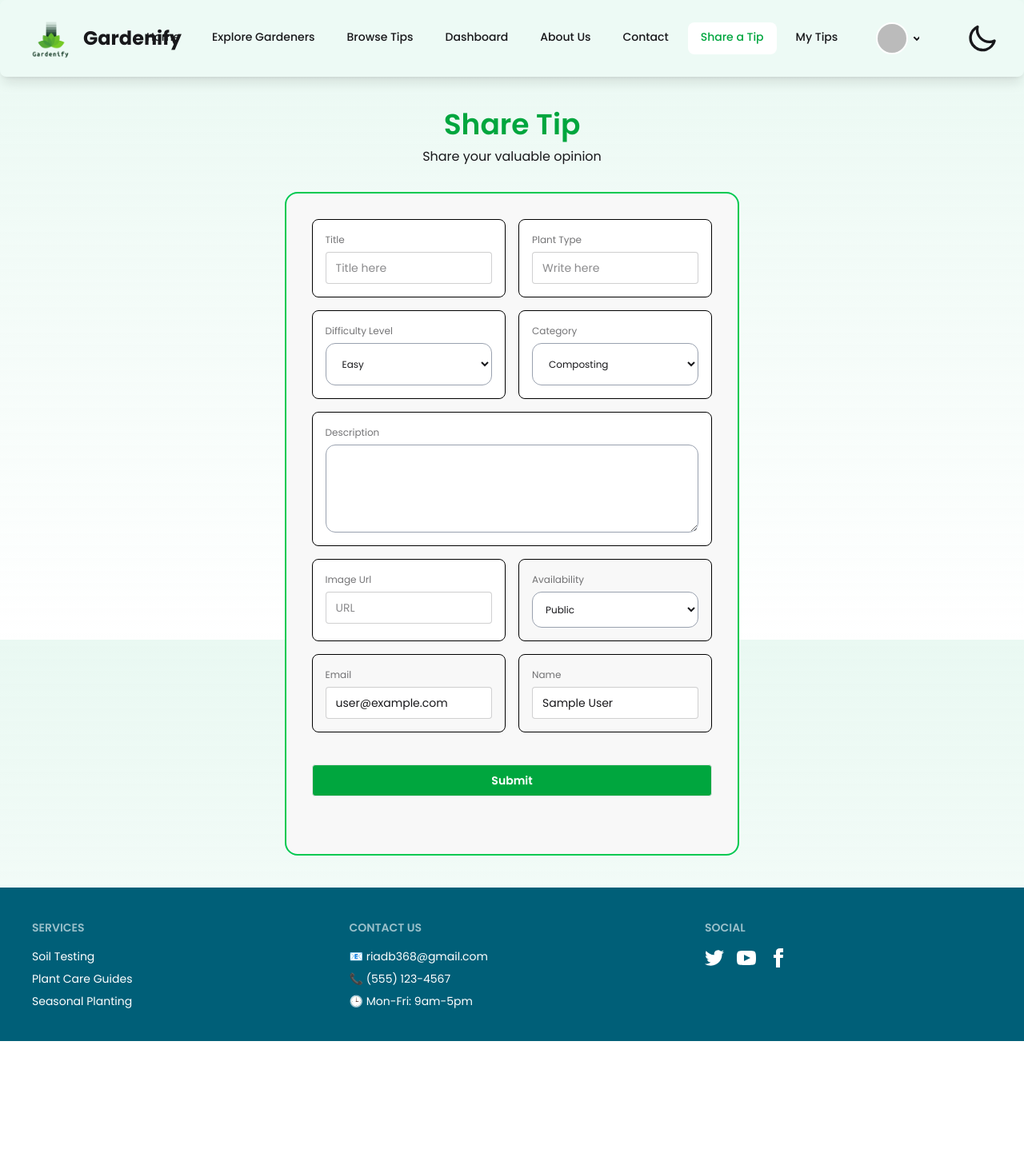
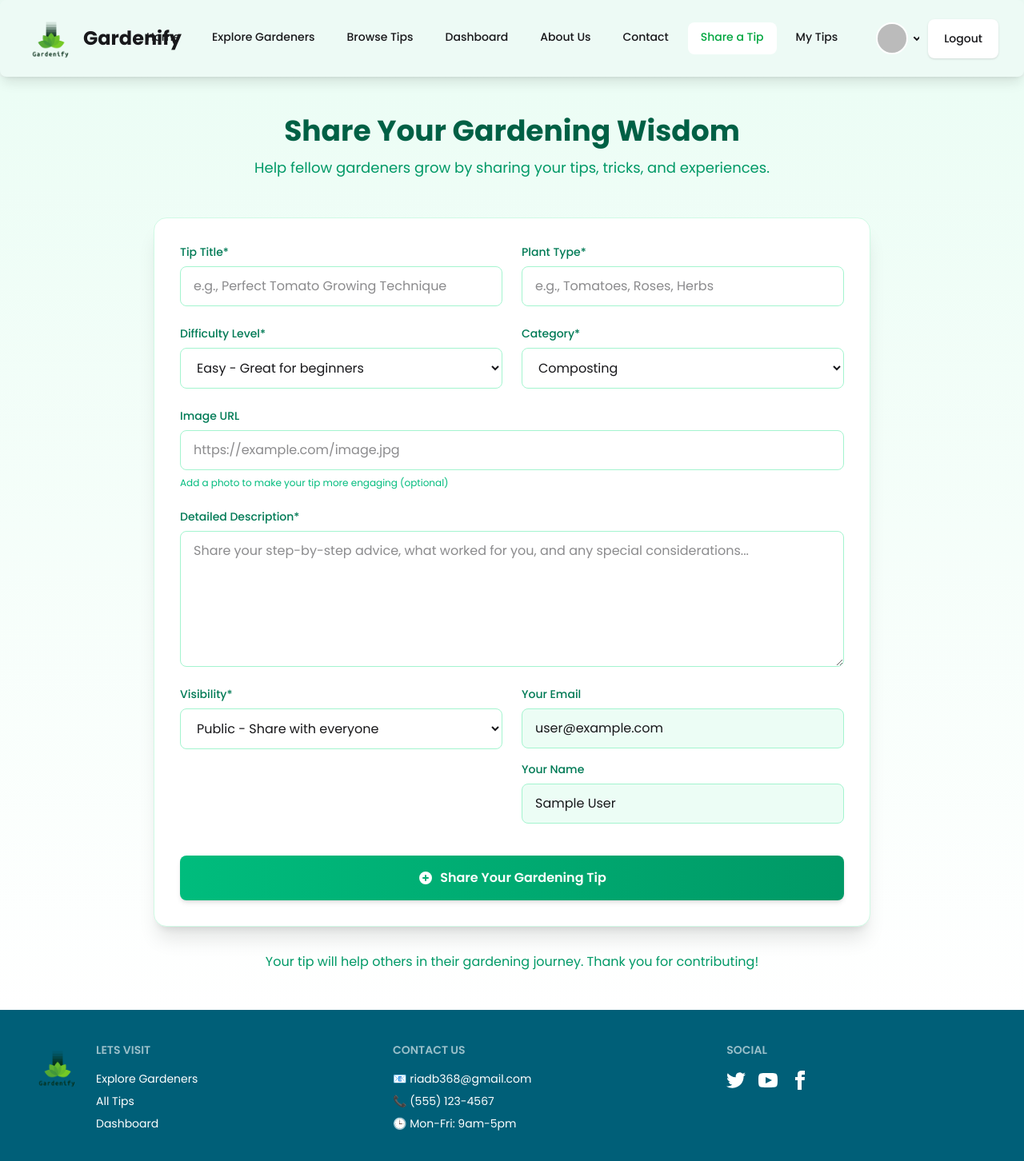
Before and after one commit to Riadul-Hasan/gardenify-client-view, a React (Vite) app: page /shareTips in a window 1280 px wide. Shown: the top 1452 px of the page at 80% size. Before the commit the page ends 1302 px from the top, so only its background shows below. Built offline with nearby package versions, Linux system fonts and the light colour scheme; no server answers; sample sign-in values are in the browser's storage.

Commit message:
share tips redesign

```diff
--- a/src/components/Footer.jsx
+++ b/src/components/Footer.jsx
@@ -1,16 +1,24 @@
 import React from 'react';
-
+import { Link } from 'react-router';
+import Logo from "../assets/logo-transparent.png"
 const Footer = () => {
     return (
         <footer className="footer transition-all duration-500  sm:footer-horizontal bg-cyan-800 text-white p-10">
 
-            <nav>
-                <h6 className="footer-title">Services</h6>
-                <a className="link link-hover">Soil Testing</a>
-                <a className="link link-hover">Plant Care Guides</a>
-                <a className="link link-hover">Seasonal Planting</a>
+            <div className='flex flex-row-reverse gap-4'>
+                <nav className='flex flex-col gap-2'>
+                    <h6 className="footer-title">Lets Visit</h6>
+                    <Link to="/explore">Explore Gardeners</Link>
+                    <Link to="/browseTips">All Tips</Link>
+                    <Link to="/dashboard">Dashboard</Link>
 
-            </nav>
+
+                </nav>
+
+                <div className='rounded-full '>
+                    <img className='w-16 h-16 object-contain' src={Logo} alt="logo" />
+                </div>
+            </div>
             <nav>
                 <h6 className="footer-title">Contact Us</h6>
                 <a className="link link-hover">📧 riadb368@gmail.com</a>
--- a/src/components/Navbar/Navbar.jsx
+++ b/src/components/Navbar/Navbar.jsx
@@ -1,4 +1,4 @@
-import React, { use, useEffect, useState } from 'react';
+import React, { use } from 'react';
 import Logo from "../../assets/logo-transparent.png"
 import { Link, NavLink, useNavigate } from 'react-router';
 import { AuthContext } from '../../provider/AuthProvider';
@@ -6,23 +6,23 @@ import Swal from 'sweetalert2';
 
 const Navbar = () => {
     const { user, logOut } = use(AuthContext)
-    const [theme, setTheme] = useState(localStorage.getItem("theme") ? localStorage.getItem("theme") : "light")
+    // const [theme, setTheme] = useState(localStorage.getItem("theme") ? localStorage.getItem("theme") : "light")
     const navigate = useNavigate()
 
-    useEffect(() => {
-        localStorage.setItem("theme", theme)
-        const localTheme = localStorage.getItem("theme")
-        document.querySelector("html").setAttribute("data-theme", localTheme)
-    }, [theme])
+    // useEffect(() => {
+    //     localStorage.setItem("theme", theme)
+    //     const localTheme = localStorage.getItem("theme")
+    //     document.querySelector("html").setAttribute("data-theme", localTheme)
+    // }, [theme])
 
-    const handleToggle = (e) => {
-        if (e.target.checked) {
-            setTheme("dark")
-        }
-        else {
-            setTheme("light")
-        }
-    }
+    // const handleToggle = (e) => {
+    //     if (e.target.checked) {
+    //         setTheme("dark")
+    //     }
+    //     else {
+    //         setTheme("light")
+    //     }
+    // }
 
     const handleLogout = () => [
         logOut()
@@ -255,29 +255,16 @@ const Navbar = () => {
 
             {/* CTA Button */}
             <div className="navbar-end">
-                {/* Toggle dark light theme functionality */}
-                <label className="swap swap-rotate">
-                    <input type="checkbox"
-                        onChange={handleToggle}
-                        checked={theme === "light" ? false : true}
-                    />
-                    {/* sun icon */}
-                    <svg
-                        className="swap-on h-10 w-10 fill-current"
-                        xmlns="http://www.w3.org/2000/svg"
-                        viewBox="0 0 24 24">
-                        <path
-                            d="M5.64,17l-.71.71a1,1,0,0,0,0,1.41,1,1,0,0,0,1.41,0l.71-.71A1,1,0,0,0,5.64,17ZM5,12a1,1,0,0,0-1-1H3a1,1,0,0,0,0,2H4A1,1,0,0,0,5,12Zm7-7a1,1,0,0,0,1-1V3a1,1,0,0,0-2,0V4A1,1,0,0,0,12,5ZM5.64,7.05a1,1,0,0,0,.7.29,1,1,0,0,0,.71-.29,1,1,0,0,0,0-1.41l-.71-.71A1,1,0,0,0,4.93,6.34Zm12,.29a1,1,0,0,0,.7-.29l.71-.71a1,1,0,1,0-1.41-1.41L17,5.64a1,1,0,0,0,0,1.41A1,1,0,0,0,17.66,7.34ZM21,11H20a1,1,0,0,0,0,2h1a1,1,0,0,0,0-2Zm-9,8a1,1,0,0,0-1,1v1a1,1,0,0,0,2,0V20A1,1,0,0,0,12,19ZM18.36,17A1,1,0,0,0,17,18.36l.71.71a1,1,0,0,0,1.41,0,1,1,0,0,0,0-1.41ZM12,6.5A5.5,5.5,0,1,0,17.5,12,5.51,5.51,0,0,0,12,6.5Zm0,9A3.5,3.5,0,1,1,15.5,12,3.5,3.5,0,0,1,12,15.5Z" />
-                    </svg>
-                    {/* moon icon */}
-                    <svg
-                        className="swap-off h-10 w-10 fill-current"
-                        xmlns="http://www.w3.org/2000/svg"
-                        viewBox="0 0 24 24">
-                        <path
-                            d="M21.64,13a1,1,0,0,0-1.05-.14,8.05,8.05,0,0,1-3.37.73A8.15,8.15,0,0,1,9.08,5.49a8.59,8.59,0,0,1,.25-2A1,1,0,0,0,8,2.36,10.14,10.14,0,1,0,22,14.05,1,1,0,0,0,21.64,13Zm-9.5,6.69A8.14,8.14,0,0,1,7.08,5.22v.27A10.15,10.15,0,0,0,17.22,15.63a9.79,9.79,0,0,0,2.1-.22A8.11,8.11,0,0,1,12.14,19.73Z" />
-                    </svg>
-                </label>
+                <ul className=" shadow menu dropdown-content z-[1] bg-base-100    rounded-box  ">
+                    <li>
+                        <button
+                            onClick={handleLogout}
+                            className="text-left hover:bg-green-100 rounded-lg  font-medium"
+                        >
+                            Logout
+                        </button>
+                    </li>
+                </ul>
             </div>
         </div>
     );
--- a/src/pages/ShareGardenTip.jsx
+++ b/src/pages/ShareGardenTip.jsx
@@ -1,133 +1,262 @@
-import React, { use } from 'react';
+import React from 'react';
+import { use } from 'react';
 import { AuthContext } from '../provider/AuthProvider';
 import Swal from 'sweetalert2';
 import { useNavigate } from 'react-router';
+import { motion } from 'framer-motion';
 
 const ShareGardenTip = () => {
-    const { user } = use(AuthContext)
-    const navigate = useNavigate()
+    const { user } = use(AuthContext);
+    const navigate = useNavigate();
 
-    const handleAddTips = (e) => {
-        e.preventDefault()
+    const handleAddTips = async (e) => {
+        e.preventDefault();
         const form = e.target;
-        const formData = new FormData(form)
-        const tipsData = Object.fromEntries(formData.entries())
-        // console.log(tipsData)
+        const formData = new FormData(form);
+        const tipsData = Object.fromEntries(formData.entries());
+
         const dataForDB = {
             ...tipsData,
-            totalLiked: 0
-        }
+            totalLiked: 0,
+            authorPhoto: user.photoURL || '',
+            createdAt: new Date().toISOString()
+        };
 
-        fetch("https://gardening-server-theta.vercel.app/shareTIps", {
+        try {
+            const response = await fetch("https://gardening-server-theta.vercel.app/shareTIps", {
                 method: "POST",
                 headers: {
                     "content-type": "application/json"
                 },
                 body: JSON.stringify(dataForDB)
-        })
-            .then(result => result.json())
-            .then(data => {
-                // console.log("Data after added tips", data)
+            });
+
+            const data = await response.json();
+
             if (data.insertedId) {
+                await Swal.fire({
+                    title: "Tip Shared Successfully!",
+                    text: "Your gardening wisdom is now available to help others grow.",
+                    icon: "success",
+                    showConfirmButton: false,
+                    timer: 2000,
+                    background: '#f0fdf4',
+                    color: '#065f46',
+                    iconColor: '#10b981'
+                });
+                navigate("/browseTips");
+            }
+        } catch (error) {
             Swal.fire({
-                        title: "Tip Successfully added",
-                        icon: "success",
-                        draggable: true
+                title: "Oops!",
+                text: "Something went wrong. Please try again.",
+                icon: "error",
+                confirmButtonColor: "#10b981"
             });
-                    navigate("/browseTips")
         }
-            })
+    };
 
+    return (
+        <motion.div
+            initial={{ opacity: 0 }}
+            animate={{ opacity: 1 }}
+            transition={{ duration: 0.5 }}
+            className="min-h-screen bg-gradient-to-b from-emerald-50 to-white py-12 px-4 sm:px-6 lg:px-8"
+        >
+            <title>Share Your Gardening Tip</title>
 
+            <div className="max-w-4xl mx-auto">
+                <motion.div
+                    initial={{ y: -20 }}
+                    animate={{ y: 0 }}
+                    transition={{ duration: 0.5 }}
+                    className="text-center mb-12"
+                >
+                    <h2 className="text-4xl font-bold text-emerald-800 mb-3">Share Your Gardening Wisdom</h2>
+                    <p className="text-lg text-emerald-600 max-w-2xl mx-auto">
+                        Help fellow gardeners grow by sharing your tips, tricks, and experiences.
+                    </p>
+                </motion.div>
 
-    }
-    return (
-        <div className=' '>
-            <title>Share Tip</title>
-            <div className='pb-10 lg:w-4/9 mx-auto '>
+                <motion.form
+                    initial={{ scale: 0.98 }}
+                    animate={{ scale: 1 }}
+                    transition={{ duration: 0.3 }}
+                    onSubmit={handleAddTips}
+                    className="bg-white rounded-2xl shadow-xl overflow-hidden border border-emerald-100"
+                >
+                    <div className="p-6 sm:p-8 space-y-6">
+                        <div className="grid grid-cols-1 md:grid-cols-2 gap-6">
+                            {/* Title */}
+                            <motion.div
+                                whileHover={{ scale: 1.01 }}
+                                className="space-y-2"
+                            >
+                                <label className="block text-sm font-medium text-emerald-700">Tip Title*</label>
+                                <input
+                                    type="text"
+                                    name="title"
+                                    required
+                                    className="block w-full px-4 py-3 rounded-lg border border-emerald-200 focus:ring-2 focus:ring-emerald-500 focus:border-emerald-500 transition"
+                                    placeholder="e.g., Perfect Tomato Growing Technique"
+                                />
+                            </motion.div>
 
-                <div className='text-center py-8'>
-                    <h2 className='text-4xl font-semibold py-2 text-green-600'>Share Tip</h2>
-                    <p>Share your valuable opinion</p>
-                </div>
+                            {/* Plant Type */}
+                            <motion.div
+                                whileHover={{ scale: 1.01 }}
+                                className="space-y-2"
+                            >
+                                <label className="block text-sm font-medium text-emerald-700">Plant Type*</label>
+                                <input
+                                    type="text"
+                                    name="plantType"
+                                    required
+                                    className="block w-full px-4 py-3 rounded-lg border border-emerald-200 focus:ring-2 focus:ring-emerald-500 focus:border-emerald-500 transition"
+                                    placeholder="e.g., Tomatoes, Roses, Herbs"
+                                />
+                            </motion.div>
 
+                            {/* Difficulty Level */}
+                            <motion.div
+                                whileHover={{ scale: 1.01 }}
+                                className="space-y-2"
+                            >
+                                <label className="block text-sm font-medium text-emerald-700">Difficulty Level*</label>
+                                <select
+                                    name="difficulty"
+                                    className="block w-full px-4 py-3 rounded-lg border border-emerald-200 focus:ring-2 focus:ring-emerald-500 focus:border-emerald-500 transition bg-white"
+                                >
+                                    <option value="easy">Easy - Great for beginners</option>
+                                    <option value="medium">Medium - Some experience needed</option>
+                                    <option value="hard">Hard - Challenging even for experts</option>
+                                </select>
+                            </motion.div>
 
-
-
-
-                <form data-theme="light" onSubmit={handleAddTips} className='p-4 md:p-8 bg-base-200 border-2 border-green-500 rounded-2xl'>
-                    <div className='grid grid-cols-1 md:grid-cols-2 gap-4'>
-                        <fieldset className="fieldset bg-white border-black rounded-box border p-4 md:col-span-1">
-                            <label className="label">Title</label>
-                            <input type="text" className="input w-full" name='title' placeholder="Title here" />
-                        </fieldset>
-
-
-                        <fieldset className="fieldset bg-white border-black rounded-box border p-4 md:col-span-1">
-                            <label className="label">Plant Type</label>
-                            <input type="text" className="input w-full" name='plantType' placeholder="Write here" />
-                        </fieldset>
-
-
-                        <fieldset className="fieldset bg-white border-black rounded-box border p-4 md:col-span-1">
-                            <label className="label">Difficulty Level</label>
-                            <select name="difficulty" className='bg-white border rounded-xl border-gray-400 p-4 w-full'>
-                                <option value="easy">Easy</option>
-                                <option value="medium">Medium</option>
-                                <option value="hard">Hard</option>
-                            </select>
-                        </fieldset>
-
-
-                        <fieldset className="fieldset bg-white border-black rounded-box border p-4 md:col-span-1">
-                            <label className="label">Category</label>
-                            <select name="category" className='border rounded-xl border-gray-400 p-4 w-full'>
+                            {/* Category */}
+                            <motion.div
+                                whileHover={{ scale: 1.01 }}
+                                className="space-y-2"
+                            >
+                                <label className="block text-sm font-medium text-emerald-700">Category*</label>
+                                <select
+                                    name="category"
+                                    className="block w-full px-4 py-3 rounded-lg border border-emerald-200 focus:ring-2 focus:ring-emerald-500 focus:border-emerald-500 transition bg-white"
+                                >
                                     <option value="composting">Composting</option>
                                     <option value="plantCare">Plant Care</option>
                                     <option value="vartecalGardening">Vertical Gardening</option>
+                                    <option value="pestControl">Pest Control</option>
+                                    <option value="watering">Watering Techniques</option>
+                                    <option value="soil">Soil Preparation</option>
                                 </select>
-                        </fieldset>
+                            </motion.div>
 
+                            {/* Image URL */}
+                            <motion.div
+                                whileHover={{ scale: 1.01 }}
+                                className="space-y-2 md:col-span-2"
+                            >
+                                <label className="block text-sm font-medium text-emerald-700">Image URL</label>
+                                <input
+                                    type="url"
+                                    name="imageUrl"
+                                    className="block w-full px-4 py-3 rounded-lg border border-emerald-200 focus:ring-2 focus:ring-emerald-500 focus:border-emerald-500 transition"
+                                    placeholder="https://example.com/image.jpg"
+                                />
+                                <p className="text-xs text-emerald-500">Add a photo to make your tip more engaging (optional)</p>
+                            </motion.div>
 
-                        <fieldset className="fieldset bg-white border-black rounded-box border p-4 col-span-1 md:col-span-2">
-                            <label className="label">Description</label>
-                            <textarea className='bg-white border rounded-xl border-gray-400 w-full' name="description" cols="10" rows="6"></textarea>
-                        </fieldset>
+                            {/* Description */}
+                            <motion.div
+                                whileHover={{ scale: 1.01 }}
+                                className="space-y-2 md:col-span-2"
+                            >
+                                <label className="block text-sm font-medium text-emerald-700">Detailed Description*</label>
+                                <textarea
+                                    name="description"
+                                    required
+                                    rows="6"
+                                    className="block w-full px-4 py-3 rounded-lg border border-emerald-200 focus:ring-2 focus:ring-emerald-500 focus:border-emerald-500 transition"
+                                    placeholder="Share your step-by-step advice, what worked for you, and any special considerations..."
+                                ></textarea>
+                            </motion.div>
 
+                            {/* Availability */}
+                            <motion.div
+                                whileHover={{ scale: 1.01 }}
+                                className="space-y-2"
+                            >
+                                <label className="block text-sm font-medium text-emerald-700">Visibility*</label>
+                                <select
+                                    name="availability"
+                                    className="block w-full px-4 py-3 rounded-lg border border-emerald-200 focus:ring-2 focus:ring-emerald-500 focus:border-emerald-500 transition bg-white"
+                                >
+                                    <option value="public">Public - Share with everyone</option>
+                                    <option value="hidden">Hidden - Only visible to you</option>
+                                </select>
+                            </motion.div>
 
-                        <fieldset className="fieldset bg-white border-black rounded-box border p-4 md:col-span-1">
-                            <label className="label">Image Url</label>
-                            <input type="text" className="input w-full" name='imageUrl' placeholder="URL" />
-                        </fieldset>
+                            {/* User Info */}
+                            <div className="space-y-4">
+                                <motion.div
+                                    whileHover={{ scale: 1.01 }}
+                                    className="space-y-2"
+                                >
+                                    <label className="block text-sm font-medium text-emerald-700">Your Email</label>
+                                    <input
+                                        type="email"
+                                        readOnly
+                                        name="email"
+                                        defaultValue={user.email}
+                                        className="block w-full px-4 py-3 rounded-lg border border-emerald-200 bg-emerald-50 cursor-not-allowed"
+                                    />
+                                </motion.div>
 
-
-                        <fieldset className="fieldset bg-base-200 border-black rounded-box border p-4 md:col-span-1">
-                            <label className="label">Availability</label>
-                            <select name="availability" className='bg-white p-3 border rounded-xl border-gray-400 w-full'>
-                                <option value="public">Public</option>
-                                <option value="hidden">Hidden</option>
-                            </select>
-                        </fieldset>
-
-
-                        <fieldset className="fieldset bg-base-200 border-black rounded-box border p-4 md:col-span-1">
-                            <label className="label">Email</label>
-                            <input type="email" className="input w-full" readOnly name='email' defaultValue={user.email} />
-                        </fieldset>
-
-                        <fieldset className="fieldset bg-base-200 border-black rounded-box border p-4 md:col-span-1">
-                            <label className="label">Name</label>
-                            <input type="text" className="input w-full" readOnly name='name' defaultValue={user.displayName} />
-                        </fieldset>
+                                <motion.div
+                                    whileHover={{ scale: 1.01 }}
+                                    className="space-y-2"
+                                >
+                                    <label className="block text-sm font-medium text-emerald-700">Your Name</label>
+                                    <input
+                                        type="text"
+                                        readOnly
+                                        name="name"
+                                        defaultValue={user.displayName}
+                                        className="block w-full px-4 py-3 rounded-lg border border-emerald-200 bg-emerald-50 cursor-not-allowed"
+                                    />
+                                </motion.div>
+                            </div>
                         </div>
 
-                    <div className='py-6 md:py-10'>
-                        <input type="submit" className='btn w-full bg-green-600 text-white' value="Submit" />
+                        <motion.div
+                            whileHover={{ scale: 1.01 }}
+                            whileTap={{ scale: 0.98 }}
+                            className="pt-4"
+                        >
+                            <button
+                                type="submit"
+                                className="w-full py-4 px-6 bg-gradient-to-r from-emerald-500 to-emerald-600 hover:from-emerald-600 hover:to-emerald-700 text-white font-semibold rounded-lg shadow-md hover:shadow-lg transition-all duration-300 flex items-center justify-center"
+                            >
+                                <svg xmlns="http://www.w3.org/2000/svg" className="h-5 w-5 mr-2" viewBox="0 0 20 20" fill="currentColor">
+                                    <path fillRule="evenodd" d="M10 18a8 8 0 100-16 8 8 0 000 16zm1-11a1 1 0 10-2 0v2H7a1 1 0 100 2h2v2a1 1 0 102 0v-2h2a1 1 0 100-2h-2V7z" clipRule="evenodd" />
+                                </svg>
+                                Share Your Gardening Tip
+                            </button>
+                        </motion.div>
                     </div>
-                </form>
+                </motion.form>
 
+                <motion.div
+                    initial={{ opacity: 0 }}
+                    animate={{ opacity: 1 }}
+                    transition={{ delay: 0.5, duration: 0.5 }}
+                    className="mt-8 text-center text-emerald-600"
+                >
+                    <p>Your tip will help others in their gardening journey. Thank you for contributing!</p>
+                </motion.div>
             </div>
-        </div>
+        </motion.div>
     );
 };
 
```
Lines whose indentation alone changed are shown as unchanged.
